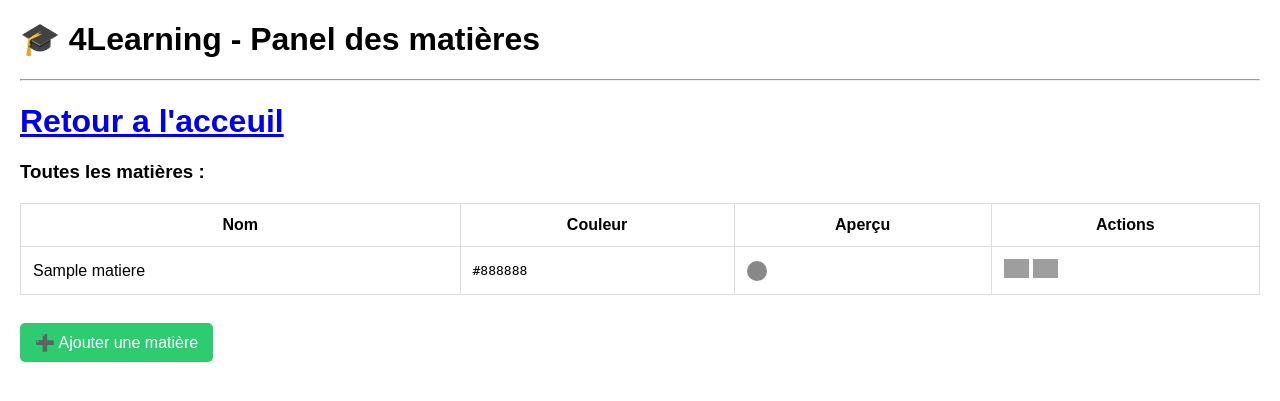
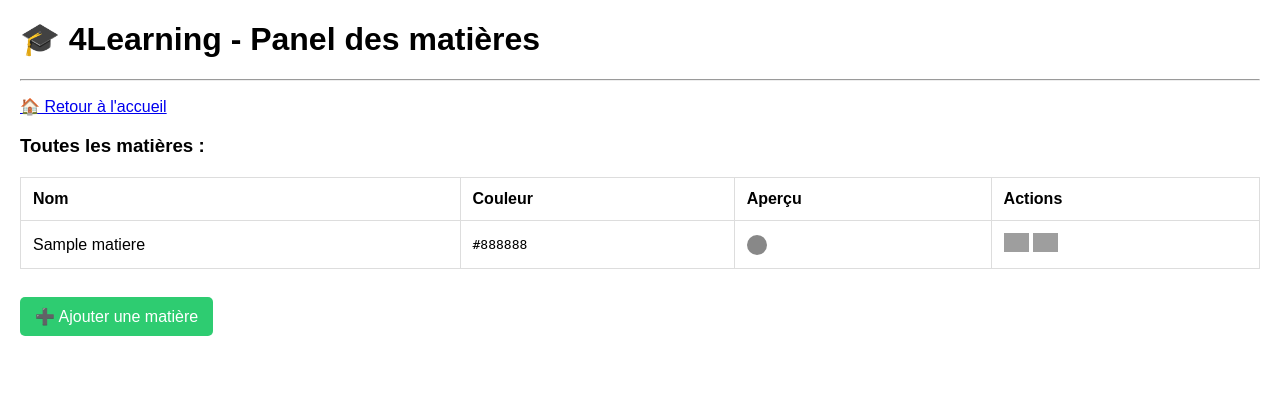
Before and after one commit to nolanribet/4Learning, a PHP site: page /php/mvc_tags/admin_tags.php in a window 1280 px wide. Shown: the top 401 px of the page. Run offline with PHP 8.4, Linux system fonts and the light colour scheme; tables that the repository leaves empty or names only in its code hold one stand-in row (values such as "Sample post"); data that the repository does not hold is empty; grey boxes are pictures that could not be loaded.

Commit message:
Fix :  admin

```diff
--- a/php/mvc_tags/admin_tags.php
+++ b/php/mvc_tags/admin_tags.php
@@ -8,11 +8,11 @@
 ?>
 <html>
 <head>
-    <title>4Learning - Gestion des Matieres</title>
+    <title>4Learning - Gestion des Matières</title>
     <style>
         body { font-family: sans-serif; margin: 20px; }
         table { border-collapse: collapse; width: 100%; margin-top: 20px; }
-        table tr td, table tr th { border: 1px solid #ddd; padding: 12px; }
+        table tr td, table tr th { border: 1px solid #ddd; padding: 12px; text-align: left; }
         tr:nth-child(even) { background-color: #f9f9f9; }
         tr:hover { background-color: #f1f1f1; }
         .btn-add { display: inline-block; padding: 10px 15px; background: #2ecc71; color: white; text-decoration: none; border-radius: 5px; margin-top: 10px; }
@@ -24,71 +24,83 @@
 <header>
     <h1>🎓 4Learning - Panel des matières</h1>
     <hr>
-    <h1><a href="../../../index.php">Retour a l'acceuil</a></h1>
+    <p><a href="../../../index.php">🏠 Retour à l'accueil</a></p>
 </header>
 
 <?php
 
-//Controleur de l'action GET(savoir quelle action nous faisons)
-if(isset($_GET["action"])){
+/** * 1. CONTRÔLEUR : Initialisation des variables GET 🔍
+ */
 
+// On crée les variables avec une valeur par défaut
+$action = "";
+$id = 0;
+
+// On vérifie si l'action est présente dans l'URL
+if (isset($_GET["action"])) {
     $action = $_GET["action"];
-    if(isset($_GET["id"])){
-        $id = $_GET["id"];
-    }else{
-        $id = 0;
+}
+
+// On vérifie si l'ID est présent dans l'URL
+if (isset($_GET["id"])) {
+    $id = $_GET["id"];
+}
+
+// --- AFFICHAGE DES FORMULAIRES ---
+
+if ($action == "create_form") {
+    echo "<div class='form-container'>" . html_form_create_matiere() . "</div>";
+}
+elseif ($action == "update_form") {
+    $res = readTags($conn, $id);
+    $matiere = mysqli_fetch_assoc($res);
+
+    if ($matiere) {
+        echo "<div class='form-container'>". html_form_maj_matiere($matiere) . "</div>";
+    }
+}
+elseif ($action == "delete") {
+    deleteTags($conn, $id);
+    echo "<p style='color:red;'> Matière supprimée.</p>";
+}
+
+/** * 2. CONTRÔLEUR : Traitement des données POST
+ */
+if (isset($_POST["action"])) {
+
+    $post_action = $_POST["action"];
+    $name = $_POST["name"];
+    $color = $_POST["color"];
+
+    if ($post_action == "update") {
+        if (isset($_POST["id"])) {
+            $id_to_update = $_POST["id"];
+            updateTags($conn, $name, $color, $id_to_update);
+            echo "<p style='color:blue;'>✨ Matière mise à jour !</p>";
+        }
+    }
+    elseif ($post_action == "create") {
+        createTags($conn, $name, $color);
+        echo "<p style='color:green;'>✅ Nouvelle matière ajoutée !</p>";
     }
 }
 
-if($action == "create_form"){
-    echo "<div class='form-container'>" . html_form_create_matiere() . "</div>";
-}
-elseif($action == "update_form"){
-    $res = readTags($conn, $id);
-    $matiere = mysqli_fetch_assoc($res);
-    echo "<div class='form-container'>". html_form_maj_matiere($matiere) . "</div>";
-}
-elseif($action == "delete"){
-    deleteTags($conn, $id);
-    echo "<p style='color : red;'> Matière Supprimé </p>";
-}
+/** * 3. AFFICHAGE : Liste des matières 📋
+ */
+echo "<h3>Toutes les matières :</h3>";
 
-//Controleur Action POST (Affichages des formulaire pour chaque action precedemennt données)
-if(isset($_POST["action"])){
-    $post_action = $_POST["action"];
-    $name = $_POST["name"];
-    $couleur = $_POST["color"];
-    if($post_action == "update"){
-        $id_to_update = $_POST["id"];
-        updateTags($conn, $name, $color, $id_to_update);
-        echo "<p style='color:blue;'>Matière mise à jour ! ✨</p>";
-
-    } elseif($post_action == "create"){
-        createTags($conn, $name, $color);
-        echo "<p style='color:green;'>Nouvelle matière ajoutée ! </p>";
-    }
-}
-
-//AFFICHAGE DES MATIERES
-
-echo "<h3>Toutes les matières :</h3>";
 $res_list = listTags($conn);
 $all_tags = [];
 
+// Boucle pour remplir le tableau PHP
 while ($row = mysqli_fetch_assoc($res_list)) {
-
     $all_tags[] = $row;
-
 }
 
+// Affichage final via la fonction de vue
 echo html_table_matieres($all_tags);
 
-
-
-
-
 ?>
-
 
 <br>
 <a href="admin_tags.php?action=create_form" class="btn-add">➕ Ajouter une matière</a>
```
